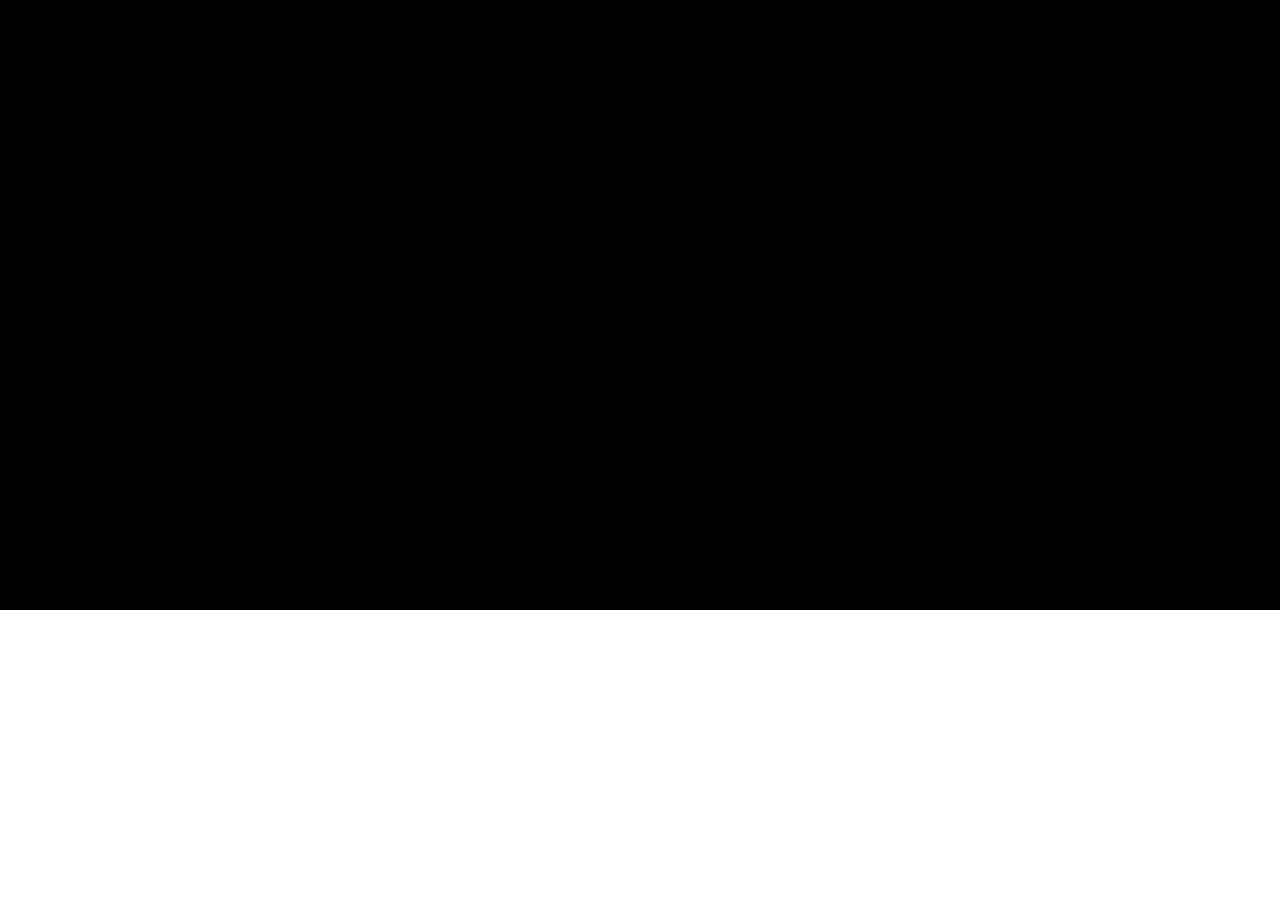
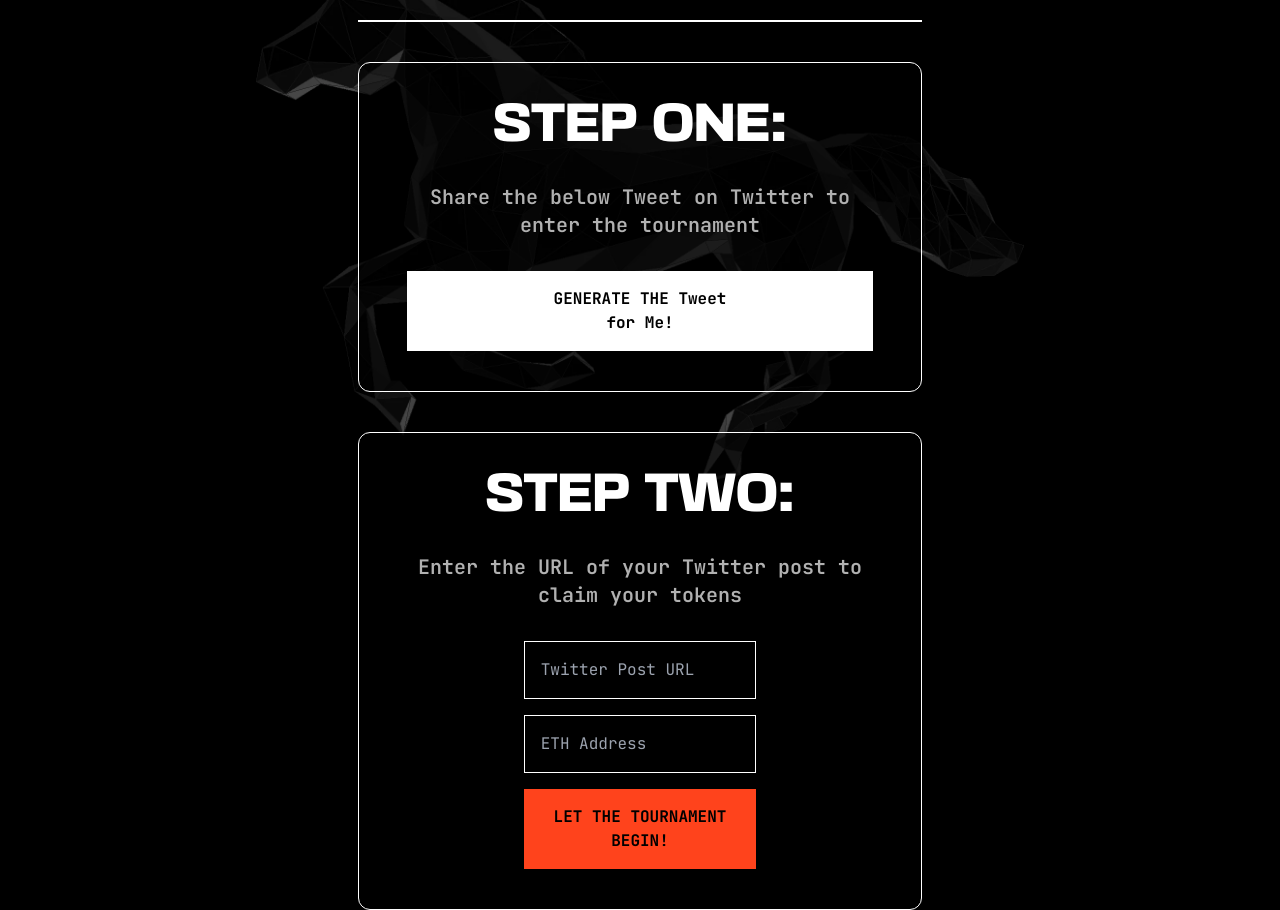
Before and after one commit to horse-link/horse-link-home, a React (Vite) app: page /register in a window 1280 px wide. Shown: the part 190-1100 px from the top of the page. Before the commit the page ends 800 px from the top, so only its background shows below. Built offline with nearby package versions, Linux system fonts and the light colour scheme; what tailwind-heropatterns, wagmi would draw is missing.

Commit message:
feat: register styles and form

```diff
--- a/src/pages/Register.tsx
+++ b/src/pages/Register.tsx
@@ -1,10 +1,83 @@
-import React from "react";
+import React, { useState } from "react";
 import { NewPageLayout } from "../components";
+import constants from "../constants";
 
 const Register: React.FC = () => {
+  const [postUrl, setPostUrl] = useState("");
+  const changePostUrl = (e: React.SyntheticEvent<HTMLInputElement>) =>
+    setPostUrl(e.currentTarget.value);
+
+  const [ethAddress, setEthAddress] = useState("");
+  const changeEthAddress = (e: React.SyntheticEvent<HTMLInputElement>) =>
+    setEthAddress(e.currentTarget.value);
+
+  const submitForm = (e: React.FormEvent) => {
+    e.preventDefault();
+
+    console.log(postUrl, ethAddress);
+  };
+
   return (
     <NewPageLayout>
-      <h1>hi</h1>
+      {/* image placed behind content */}
+      <div className="absolute inset-0 z-30 flex h-screen w-full items-center justify-center overflow-hidden">
+        <img
+          src="/images/horse.webp"
+          className="w-[90vw] opacity-40 lg:w-[60vw]"
+        />
+      </div>
+
+      <div className="relative z-40 flex w-full flex-col items-center gap-y-10 px-[28%]">
+        <p className="w-full border-y-2 border-hl-primary py-4 text-center text-4xl">
+          Tweet about us and get 100{" "}
+          <span className="text-hl-secondary">H</span>L Tokens!
+        </p>
+        <div className="flex w-full flex-col items-center gap-y-8 rounded-xl border border-hl-primary bg-hl-background/50 py-10 px-12">
+          <h2 className="font-basement text-5xl">STEP ONE:</h2>
+          <p className="text-center text-xl font-semibold text-hl-tertiary">
+            Share the below Tweet on Twitter to enter the tournament
+          </p>
+          <a
+            className="block bg-hl-primary px-32 py-4 text-center font-bold text-hl-background transition-all duration-100 hover:scale-[1.05]"
+            href={`https://twitter.com/intent/tweet?text=${encodeURIComponent(
+              constants.text.TWEET
+            )}`}
+            target="_blank"
+            rel="noopener noreferrer"
+          >
+            GENERATE THE Tweet for Me!
+          </a>
+        </div>
+        <div className="flex w-full flex-col items-center gap-y-8 rounded-xl border border-hl-primary bg-hl-background/50 py-10 px-12">
+          <h2 className="font-basement text-5xl">STEP TWO:</h2>
+          <p className="text-center text-xl font-semibold text-hl-tertiary">
+            Enter the URL of your Twitter post to claim your tokens
+          </p>
+          <form
+            onSubmit={submitForm}
+            className="flex w-full flex-col items-center gap-y-4 px-[25%]"
+          >
+            <input
+              className="w-full border border-hl-primary bg-hl-background p-4 !outline-none !ring-0"
+              placeholder="Twitter Post URL"
+              value={postUrl}
+              onChange={changePostUrl}
+            />
+            <input
+              className="w-full border border-hl-primary bg-hl-background p-4 !outline-none !ring-0"
+              placeholder="ETH Address"
+              value={ethAddress}
+              onChange={changeEthAddress}
+            />
+            <button
+              type="submit"
+              className="w-full bg-hl-secondary py-4 font-bold text-hl-background"
+            >
+              LET THE TOURNAMENT BEGIN!
+            </button>
+          </form>
+        </div>
+      </div>
     </NewPageLayout>
   );
 };
```
